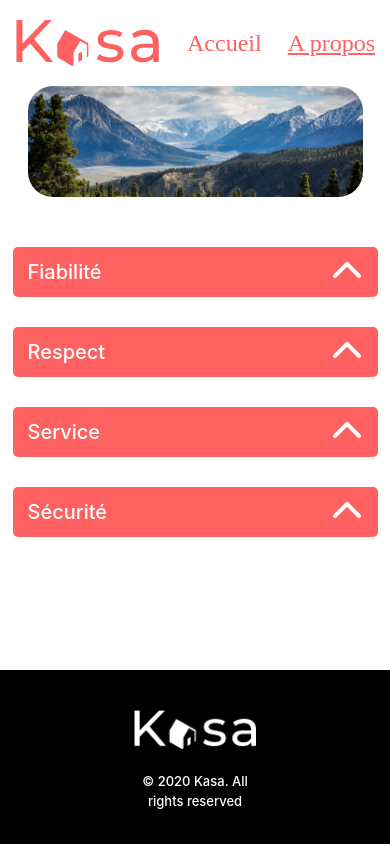
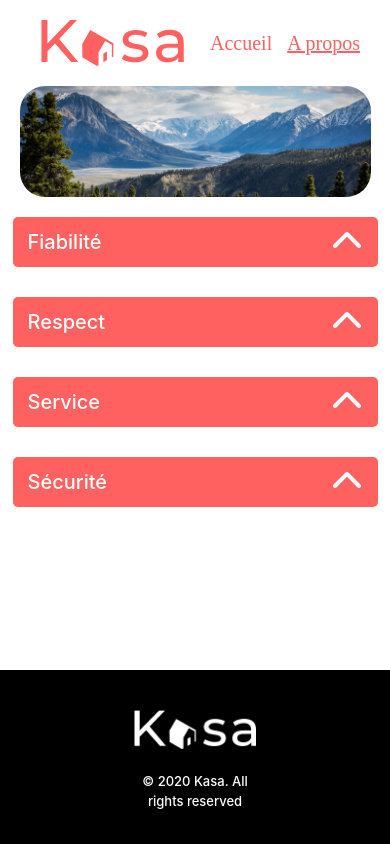
Before and after one commit to AlisterMoral/Kasadev, a React (Vite) app: page /about in a window 390 px wide. Built offline with nearby package versions, Linux system fonts and the light colour scheme.

Commit message:
correction bug responsive

```diff
--- a/package.json
+++ b/package.json
@@ -10,6 +10,9 @@
     "preview": "vite preview"
   },
   "dependencies": {
+    "@fortawesome/fontawesome-svg-core": "^6.5.1",
+    "@fortawesome/free-solid-svg-icons": "^6.5.1",
+    "@fortawesome/react-fontawesome": "^0.2.0",
     "react": "^18.2.0",
     "react-dom": "^18.2.0",
     "react-router-dom": "^6.21.0"
--- a/src/Conposant/Slideshow.jsx
+++ b/src/Conposant/Slideshow.jsx
@@ -1,7 +1,6 @@
 import { useState } from "react"
 import arrowRight from "../assets/arrow_right.svg"
 import arrowLeft from "../assets/arrow_left.svg"
-import Logements from "../logements.json"
 import "../styles/Slideshow.css"
 
 function Slideshow({ pictures, totalIndex }) {
@@ -10,12 +9,12 @@ function Slideshow({ pictures, totalIndex }) {
 
     const goToPrevious = () => {
         const isFirstSlide = currentIndex === 0;
-        const newIndex = isFirstSlide ? Logements[0].pictures.length - 1 : currentIndex - 1;
+        const newIndex = isFirstSlide ? pictures.length - 1 : currentIndex - 1;
         setCurrentIndex(newIndex);
     };
 
     const goToNext = () => {
-        const isLastSlide = currentIndex === Logements[0].pictures.length - 1;
+        const isLastSlide = currentIndex === pictures.length - 1;
         const newIndex = isLastSlide ? 0 : currentIndex + 1;
         setCurrentIndex(newIndex);
     }
@@ -26,10 +25,10 @@ function Slideshow({ pictures, totalIndex }) {
 
     return (
     <section className="slideshow">
-                <img src={pictures[currentIndex]} alt='Paysage' className='slideshow__image' />
-                <img src={arrowLeft} alt='Flèche gauche' className='slideshow__arrow-left' onClick={goToPrevious} style={showNav} />
-                <img src={arrowRight} alt='Flèche droite' className='slideshow__arrow-right' onClick={goToNext} style={showNav} />
-                <span className="slideshow__index" style={showNav}>{currentIndex + 1}/{totalIndex}</span>
+        <img src={pictures[currentIndex]} alt='Paysage' className='slideshow__image' />
+        <img src={arrowLeft} alt='Flèche gauche' className='slideshow__arrow-left' onClick={goToPrevious} style={showNav} />
+        <img src={arrowRight} alt='Flèche droite' className='slideshow__arrow-right' onClick={goToNext} style={showNav} />
+        <span className="slideshow__index" style={showNav}>{currentIndex + 1}/{totalIndex}</span>
     </section>
     )
 }
--- a/src/styles/Dropdown.css
+++ b/src/styles/Dropdown.css
@@ -4,9 +4,9 @@
     justify-content: space-between;
     margin-top: 20px;
     margin-bottom: 70px;
-    gap: 80px;
-    margin-left: 320px;
-    margin-right: 320px;
+    gap: 70px;
+    margin-left: 330px;
+    margin-right: 330px;
   }
 
   .dropdown-title_location {
@@ -15,7 +15,7 @@
     display: flex;
     flex-direction: row;
     justify-content: space-between;
-    width: 600px;
+    width: 550px;
     height: 60px;
     padding: 0 10px;
     align-items: center;
@@ -36,7 +36,7 @@
     background: #F6F6F6;
     align-items: center;
     display: flex;
-    width: 600px;
+    width: 550px;
     height: 150px;
     padding: 0 10px;
     border-radius: 10px;
@@ -77,18 +77,20 @@
       display: flex;
       flex-direction: row;
       justify-content: space-between;
-      width: 100%;
+      width: 335px;
       height: 45px;
       padding: 0 10px;
       align-items: center;
       border-radius: 10px;
       font-size: 20px;
       font-weight: 500;
+      margin-left: 20px;
     }
 
     .dropdown-txt_location{
-      width: 100%;
+      width: 335px;
       height: 150px;
+      margin-left: 20px;
     }
 
   }
--- a/src/styles/Header.css
+++ b/src/styles/Header.css
@@ -42,7 +42,7 @@
 @media screen and  (max-width: 767.98px) {
 
 .kasa-banner {
-    margin-left: 15px;
+    margin-left: 40px;
     margin-top: 20px;
 }
 
@@ -53,8 +53,18 @@
 }
 
 .nav-bar{
-    gap: 26px;
-    margin-right: 15px;
+    gap: 15px;
+    margin-right: 30px;
+}
+
+.acceuil-link, .propos-link {
+    color: #FF6060;
+    text-align: right;
+    font-family: Montserrat;
+    font-size: 20px;
+    font-style: normal;
+    font-weight: 500;
+    text-decoration-line: none;
 }
 
 }
--- a/src/styles/Image.css
+++ b/src/styles/Image.css
@@ -33,20 +33,20 @@
   @media screen and  (max-width: 767.98px) {
 
     .image-container {
-      width: 335px;
+      width: 90%;
       height: 111px;
       margin-top: 20px;
+      margin-bottom: 20px;
 
     }
 
     .caption {
       position: absolute;
-      top: 40%;
-      left: 10%;
+      left: 5%;
       transform: translate(0%, -50%);
       color: #FFFFFF;
       font-family: Montserrat;
-      font-size: 30px;
+      font-size: 25px;
       font-style: normal;
       font-weight: 500;
       text-align: left;
--- a/src/styles/Location.css
+++ b/src/styles/Location.css
@@ -38,18 +38,27 @@
 }
 
 
+
+
 @media screen and  (max-width: 767.98px) {
   .location-container{
     display: flex;
     flex-direction: column;
     width: auto;
     flex-wrap: nowrap;
+    align-items: center;
+    background: none;
   }
 
  .location-card{
-  margin: 25px;
+  margin: 10px;
   height: 255px;
-  width: 335px;
+  width: 90%;
  }
+ .location-card-link{
+  width: 100%;
+  display: flex;
+  justify-content: center;
+}
 
 }
--- a/src/styles/Rental.css
+++ b/src/styles/Rental.css
@@ -102,9 +102,10 @@
   .intro-container-flex {
     display: flex;
     margin-top: 10px;
-    margin-left: 15px;
+    margin-left: 30px;
     justify-content: center;
     flex-direction: column;
+    align-items: normal;
 
   }
 
@@ -127,9 +128,10 @@
     padding: 5px 15px;
     margin-top: 10px;
     margin-right: 5px;
-    border-radius: 15px;
+    border-radius: 10px;
     margin-bottom: 10px;
     font-size: 14px;
+    text-align: center;
   }
 
   .host-info-container {
@@ -137,6 +139,7 @@
     flex-wrap: wrap;
     align-items: center;
     flex-direction: row-reverse;
+    justify-content: space-between;
 
   }
 
@@ -171,7 +174,7 @@
   .star-rating {
     display: flex;
     align-items: center;
-    margin-right: 50px;
+    margin-right: 0px;
   }
 
 
--- a/src/styles/Slideshow.css
+++ b/src/styles/Slideshow.css
@@ -49,7 +49,7 @@
 @media screen and  (max-width: 767.98px) {
 
     .slideshow__image {
-        width: 335px;
+        width: 90%;
         height: 255px;
 
     }
```
Also changed, not shown: 1 other file (tests, documents, lock files or other folders).
